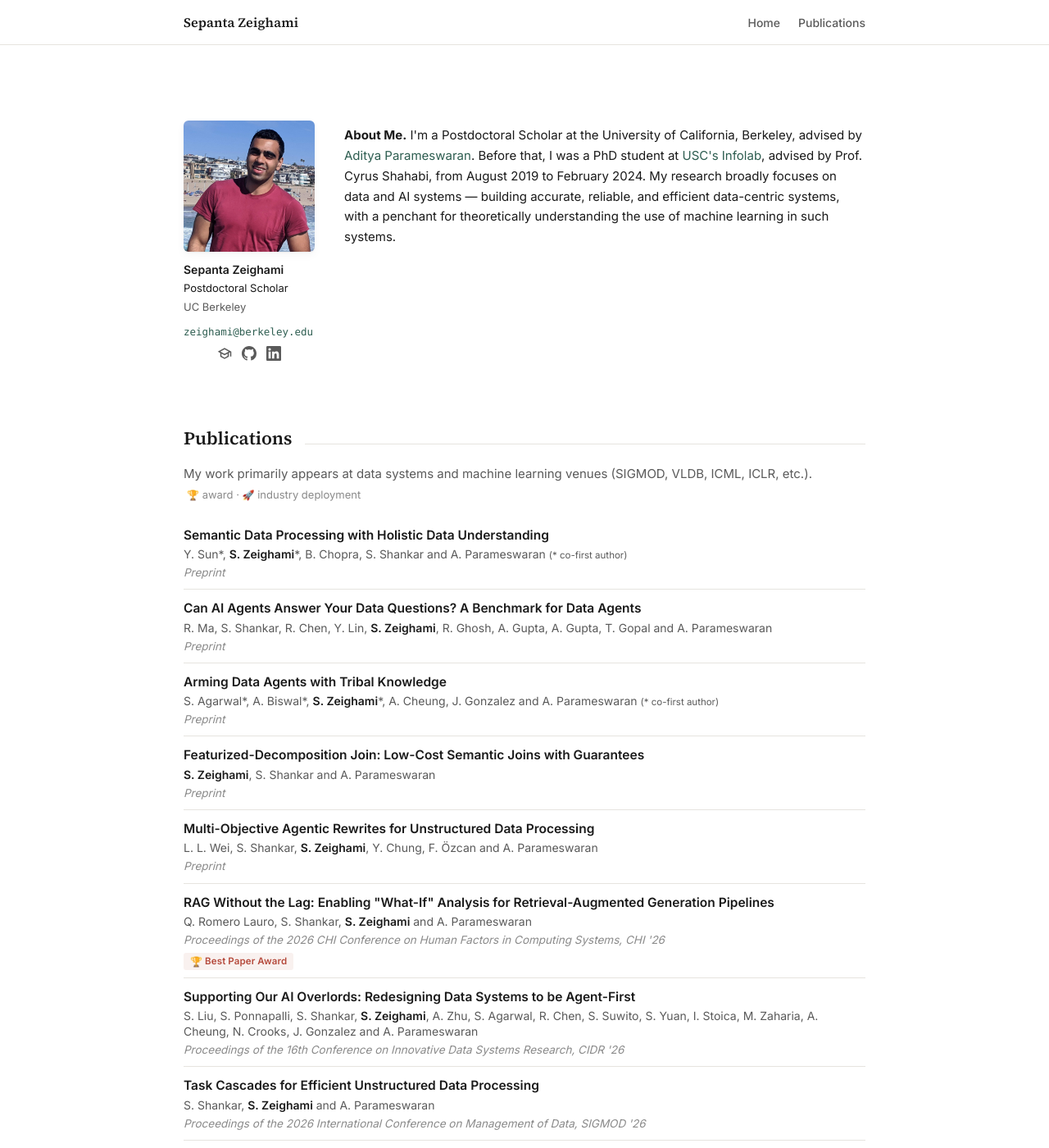
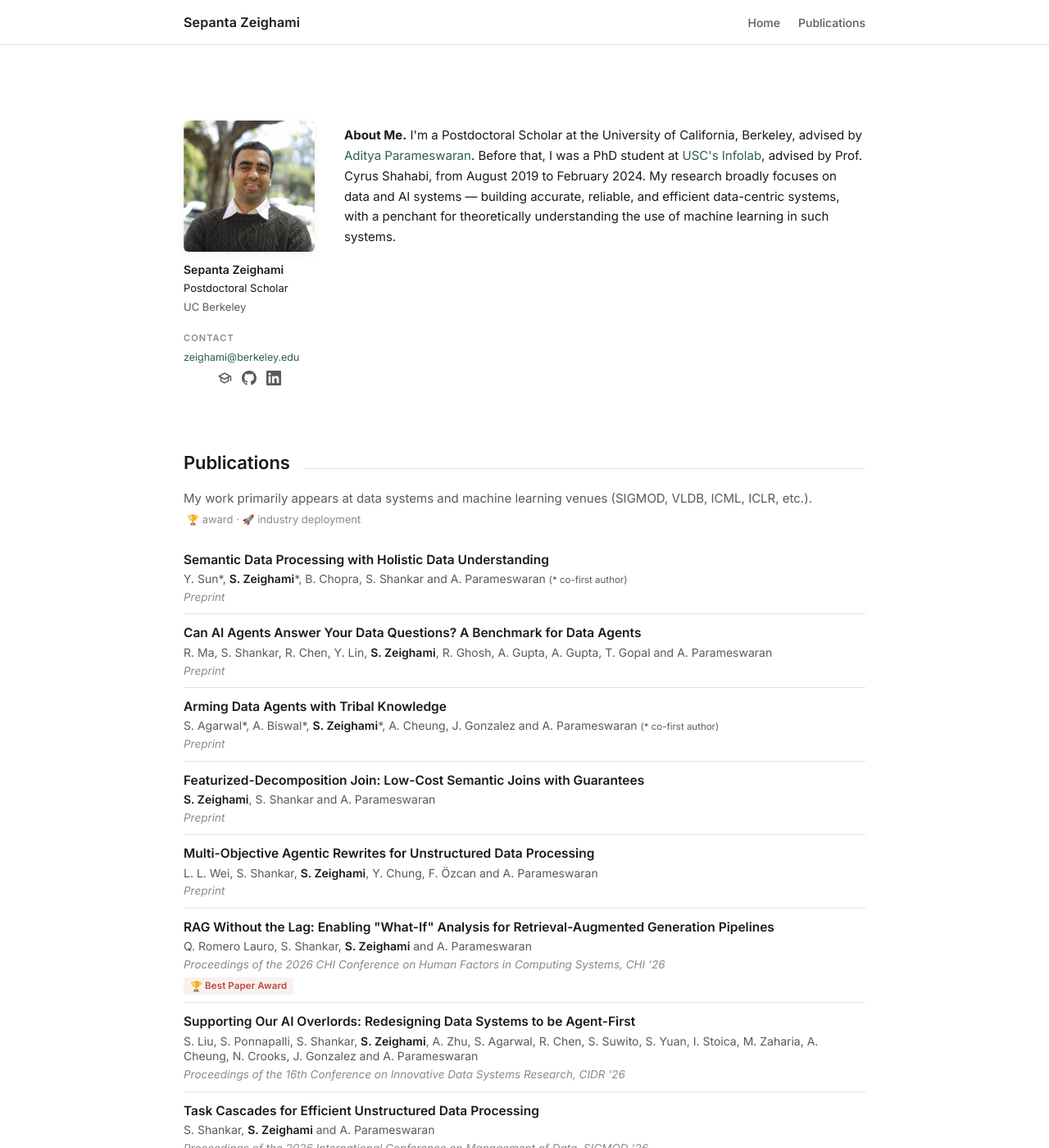
Before and after one commit to szeighami/szeighami.github.io, a Jekyll site: the page built from index.md, in a window 1280 px wide and 1400 px high. Shown: the whole window at 82% size. Built offline with Jekyll 4.4.1, drawn with Linux system fonts in a browser that asks for light colours.

Commit message:
Update hero photo, hide placeholder sections
Swap in sep_new.jpeg, comment out placeholder Impact/Other Facts
paragraphs, CV link, and mentor block until real content is ready.
Add .gitignore for generated _site.

Co-Authored-By: Claude Opus 4.8 (1M context) <noreply@anthropic.com>

```diff
--- a/_layouts/default.html
+++ b/_layouts/default.html
@@ -7,7 +7,7 @@
   <meta name="description" content="Sepanta Zeighami — Postdoctoral Scholar at UC Berkeley. Research on data and AI systems.">
   <link rel="preconnect" href="https://fonts.googleapis.com">
   <link rel="preconnect" href="https://fonts.gstatic.com" crossorigin>
-  <link href="https://fonts.googleapis.com/css2?family=Inter:wght@400;500;600;700&family=Source+Serif+4:opsz,wght@8..60,400;8..60,500;8..60,600;8..60,700&display=swap" rel="stylesheet">
+  <link href="https://fonts.googleapis.com/css2?family=Inter:ital,wght@0,400;0,500;0,600;0,700;1,400;1,500;1,600;1,700&display=swap" rel="stylesheet">
   <style>
     :root {
       --color-bg: #ffffff;
@@ -21,7 +21,6 @@
       --color-card: #faf9f6;
       --max-width: 880px;
       --font-sans: 'Inter', -apple-system, BlinkMacSystemFont, 'Segoe UI', sans-serif;
-      --font-serif: 'Source Serif 4', 'Georgia', serif;
     }
 
     * { box-sizing: border-box; }
@@ -70,7 +69,6 @@
       gap: 16px;
     }
     .nav-brand {
-      font-family: var(--font-serif);
       font-weight: 600;
       font-size: 16px;
       letter-spacing: 0.01em;
@@ -134,12 +132,23 @@
       font-size: 13px;
       margin: 0 0 4px;
     }
+    .contact-label {
+      font-weight: 600;
+      font-size: 11px;
+      letter-spacing: 0.1em;
+      text-transform: uppercase;
+      color: var(--color-soft);
+      margin: 14px 0 4px;
+    }
     .hero-email {
       font-size: 12.5px;
-      margin: 6px 0 2px;
+      margin: 0 0 2px;
+    }
+    .hero-cv {
+      font-size: 12.5px;
+      margin: 6px 0 0;
     }
     .hero-email a {
-      font-family: 'SFMono-Regular', Consolas, 'Liberation Mono', Menlo, monospace;
       color: var(--color-accent);
     }
     .hero-inline-links {
@@ -201,7 +210,6 @@
       scroll-margin-top: 70px;
     }
     .section-title {
-      font-family: var(--font-serif);
       font-weight: 600;
       font-size: 22px;
       letter-spacing: -0.005em;
--- a/index.md
+++ b/index.md
@@ -7,10 +7,11 @@ layout: default
 
 <section class="hero" id="about">
   <div class="hero-left">
-    <img class="hero-photo" src="./index/sep.jpeg" alt="Sepanta Zeighami">
+    <img class="hero-photo" src="./index/sep_new.jpeg" alt="Sepanta Zeighami">
     <p class="hero-name-small">Sepanta Zeighami</p>
     <p class="hero-role">Postdoctoral Scholar</p>
     <p class="hero-affil">UC Berkeley</p>
+    <h3 class="contact-label">Contact</h3>
     <p class="hero-email"><a href="mailto:zeighami@berkeley.edu">zeighami@berkeley.edu</a></p>
     <p class="hero-icons">
       <a href="https://scholar.google.com/citations?user=vaf4fT8AAAAJ&hl=en&oi=ao" aria-label="Google Scholar" title="Google Scholar">
@@ -23,6 +24,7 @@ layout: default
         <svg viewBox="0 0 24 24" width="18" height="18" fill="currentColor" aria-hidden="true"><path d="M20.45 20.45h-3.55v-5.57c0-1.33-.03-3.04-1.85-3.04-1.86 0-2.14 1.45-2.14 2.95v5.66H9.36V9h3.41v1.56h.05c.48-.9 1.64-1.85 3.37-1.85 3.6 0 4.27 2.37 4.27 5.45v6.29zM5.34 7.43a2.06 2.06 0 1 1 0-4.13 2.06 2.06 0 0 1 0 4.13zM7.12 20.45H3.56V9h3.56v11.45zM22.22 0H1.77C.79 0 0 .77 0 1.72v20.56C0 23.23.79 24 1.77 24h20.45c.98 0 1.78-.77 1.78-1.72V1.72C24 .77 23.2 0 22.22 0z"/></svg>
       </a>
     </p>
+    <!-- <p class="hero-cv"><a href="#">Curriculum Vitae (PDF)</a></p> -->
     <!--
     <div class="hero-mentor">
       <div class="mentor-block">
@@ -51,10 +53,8 @@ layout: default
   <div class="hero-right">
     <div class="hero-about prose">
       <p><b>About Me.</b> I'm a Postdoctoral Scholar at the University of California, Berkeley, advised by <a href="https://people.eecs.berkeley.edu/~adityagp/">Aditya Parameswaran</a>. Before that, I was a PhD student at <a href="https://infolab.usc.edu/">USC's Infolab</a>, advised by Prof. Cyrus Shahabi, from August 2019 to February 2024. My research broadly focuses on data and AI systems &mdash; building accurate, reliable, and efficient data-centric systems, with a penchant for theoretically understanding the use of machine learning in such systems.</p>
-      <!--
-      <p class="placeholder-text"><b>Impact.</b> Placeholder: a short paragraph on research impact &mdash; deployed systems, libraries that integrated your work (e.g. NUDGE in LlamaIndex), open-source adoption.</p>
-      <p class="placeholder-text"><b>Other Facts.</b> Placeholder: a short paragraph with background &mdash; where you grew up, undergrad, hobbies, or anything else worth knowing.</p>
-      -->
+      <!-- <p class="placeholder-text"><b>Impact.</b> Placeholder: a short paragraph on research impact &mdash; deployed systems, libraries that integrated your work (e.g. NUDGE in LlamaIndex), open-source adoption.</p> -->
+      <!-- <p class="placeholder-text"><b>Other Facts.</b> Placeholder: a short paragraph with background &mdash; where you grew up, undergrad, hobbies, or anything else worth knowing.</p> -->
     </div>
   </div>
 </section>
```
Also changed, not shown: index/sep_new.jpeg (added), 1 other file.
